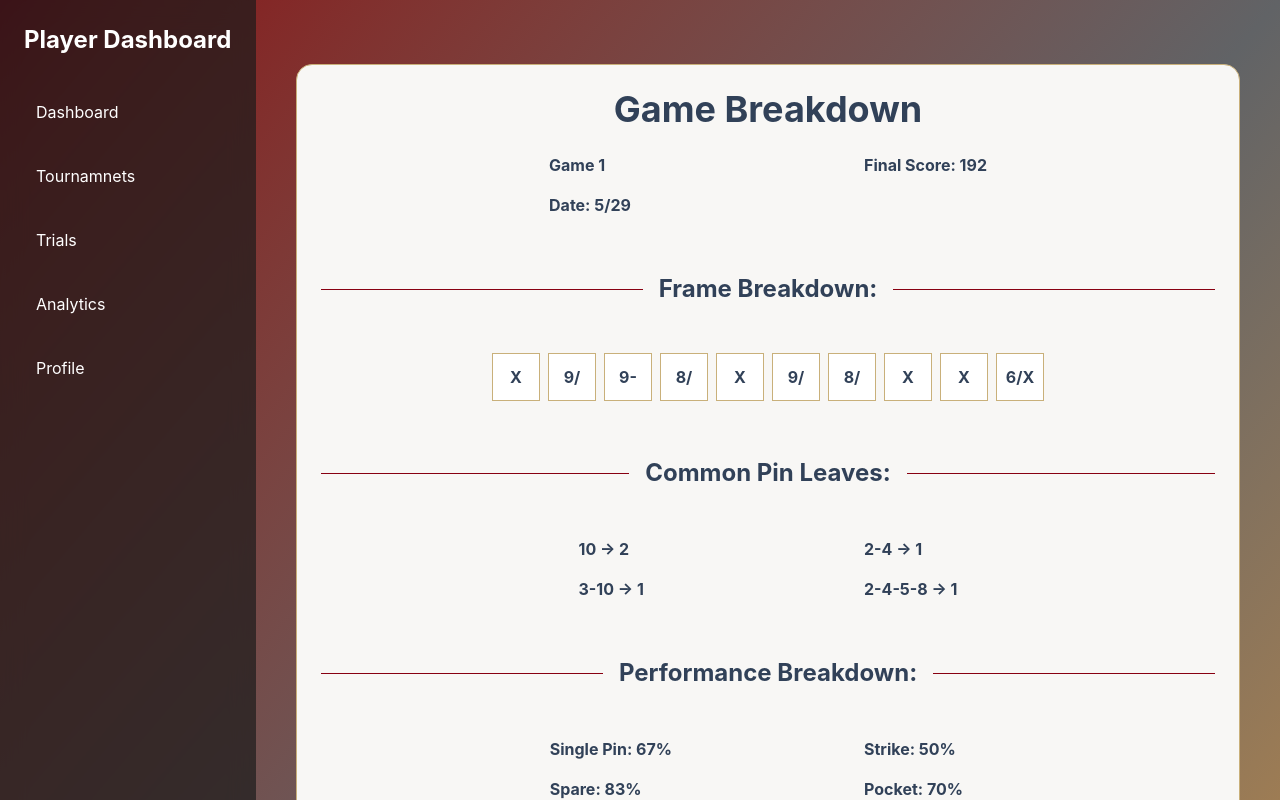
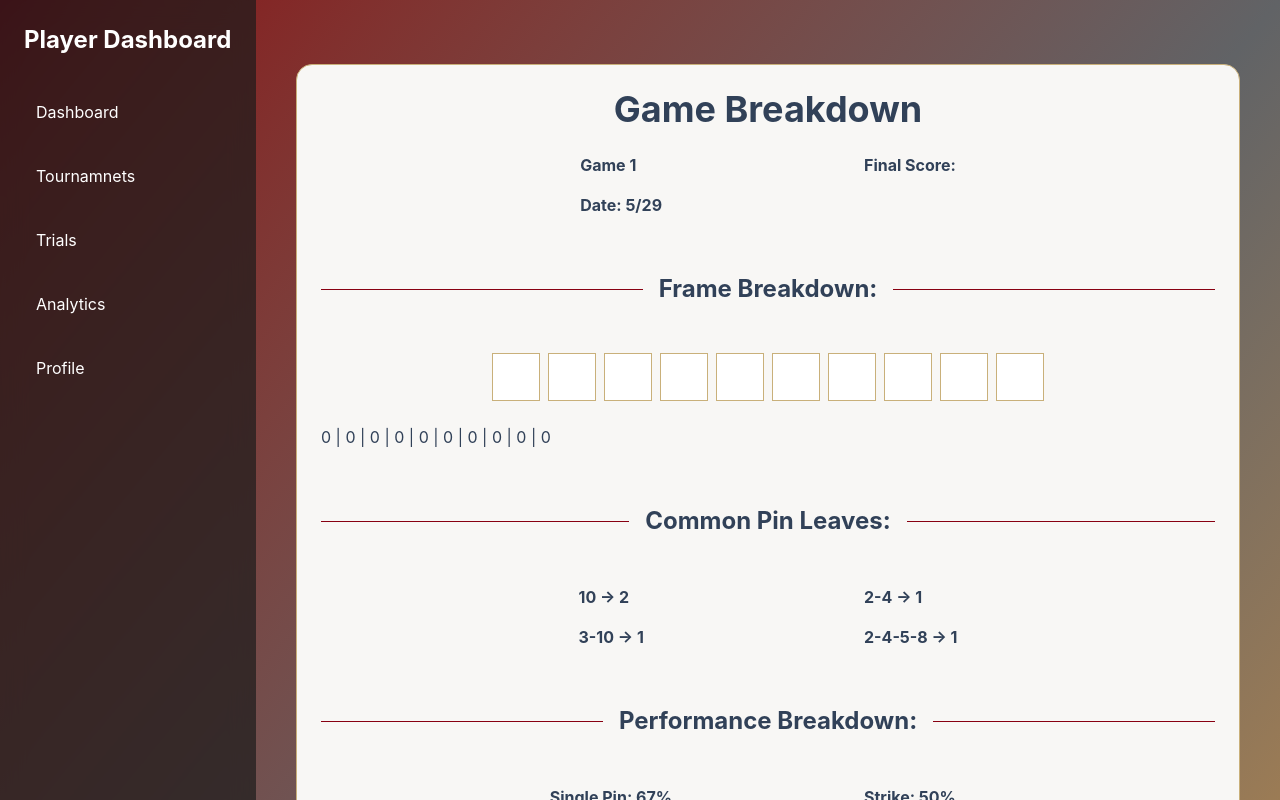
Before and after one commit to aldufour1019/dashboard, a React (Vite) app: page /game-breakdown in a window 1280 px wide. Shown: the top 800 px of the page. Built offline with nearby package versions, Linux system fonts and the light colour scheme.

Commit message:
Restored Sidebar and Layout pages before trying again with mobile menu

```diff
--- a/package.json
+++ b/package.json
@@ -13,6 +13,7 @@
     "@tailwindcss/vite": "^4.3.0",
     "react": "^19.2.6",
     "react-dom": "^19.2.6",
+    "react-icons": "^5.6.0",
     "react-router-dom": "^7.15.1",
     "tailwindcss": "^4.3.0"
   },
--- a/src/components/StatsSection.jsx
+++ b/src/components/StatsSection.jsx
@@ -12,7 +12,7 @@ function StatsSection() {
         {title: "Frames Thrown", value:250}
 ]
 return (
-    <div className="grid grid-cols-4 md:grid-cols-2 xl:grid-cols-4 gap-6 mt-10">
+    <div className="grid grid-cols-1 sm:grid-cols-2 xl:grid-cols-4 gap-6 mt-10">
     {stats.map((stat,index)=>(
       <StatCard
       key={index}
--- a/src/pages/GameBreakdown.jsx
+++ b/src/pages/GameBreakdown.jsx
@@ -1,11 +1,11 @@
 import Layout from '../components/layout'
 import { Link } from 'react-router-dom'
+import { useLocation } from 'react-router-dom'
 
 function GameBreakdown() {
     const sessionInfo ={
         bowler:"Alex",
         game:1,
-        score:192,
         date:"5/29"
     }
 
@@ -14,19 +14,12 @@ function GameBreakdown() {
         gamesCompleted:3
     }
 
-    const frameHistory = [
-        "X",
-        "9/",
-        "9-",
-        "8/",
-        "X",
-        "9/",
-        "8/",
-        "X",
-        "X",
-        "6/X"
+    const location = useLocation()
 
-    ]
+    const frameHistory = location.state?.frameHistory || Array(10).fill("")
+
+    const frameScores = location.state?.frameScores || Array(10).fill(0)
+
     const gamePer = [
         {stat: "Single Pin", num: 67},
         {stat: "Strike", num:50},
@@ -78,6 +71,7 @@ function GameBreakdown() {
                     </div>
                 ))}
                 </div>
+                <p className="text-slate-700">{frameScores.join(" | ")}</p>
                 <div className="flex items-center mt-8 mb-6">
                 <div className="flex-1 border-t border-[#880011]"></div>
                     <h2 className="text-2xl font-bold text-slate-700 px-4">Common Pin Leaves:</h2>
--- a/src/pages/TrialSession.jsx
+++ b/src/pages/TrialSession.jsx
@@ -188,7 +188,7 @@ const [standingPins, setStandingPins] = useState([1,2,3,4,5,6,7,8,9,10])
                 <button onClick={handlePreviousFrame} className="bg-[#1c1c1c]/70 backdrop-blur-md border border-[#c9B07A] rounded-lg px-3 py-2 text-[#FFFFFF] shadow-sm mr-2 hover:bg-[#d3902f] transition duration-300">Previous Frame</button>
                 <button onClick={() => setTenthMark(!tenthMark)} className="bg-[#1c1c1c]/70 backdrop-blur-md border border-[#c9B07A] rounded-lg px-3 py-2 text-[#FFFFFF] shadow-sm mr-2 hover:bg-[#d3902f] transition duration-300">Toggle 10th Mark</button>
                 <button onClick={handleNextBall} className="bg-[#1c1c1c]/70 backdrop-blur-md border border-[#c9B07A] rounded-lg px-3 py-2 text-[#FFFFFF] shadow-sm mr-2 hover:bg-[#d3902f] transition duration-300">{currentBall == 1 ? "Next Ball" : "Advance Frame"}</button>
-                <Link to = "/game-breakdown" className="inline-block bg-[#1c1c1c]/70 backdrop-blur-md text-white px-4 py-2 rounded-lg hover:bg-[#d3902f] transition">Finish Game</Link>
+                <Link to = "/game-breakdown" state={{frameHistory, frameScores}} className="inline-block bg-[#1c1c1c]/70 backdrop-blur-md text-white px-4 py-2 rounded-lg hover:bg-[#d3902f] transition">Finish Game</Link>
             </div>
             </div>
         </Layout>
```
Also changed, not shown: 1 other file (tests, documents, lock files or other folders).
